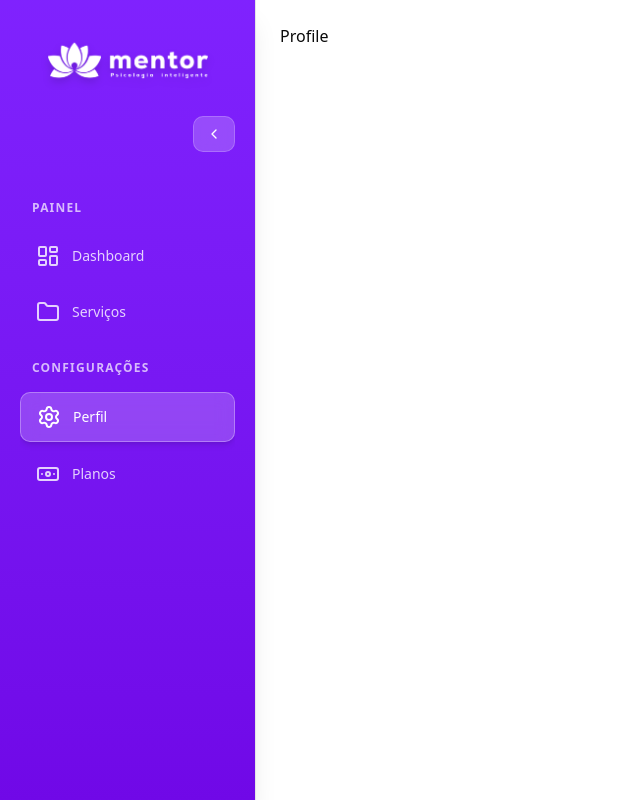
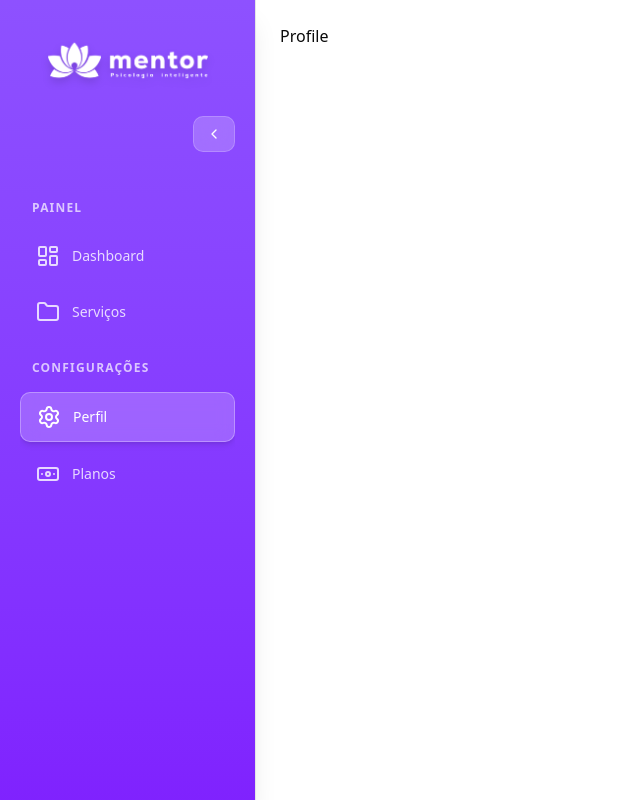
Before and after one commit to RCordeiroAlmeida/saas-mentor, a Next.js app: page /dashboard/profile in a window 1280 px wide. Shown: the whole page, without its empty margins (0-640 px from the left). Built offline with nearby package versions, Linux system fonts and the light colour scheme.

Commit message:
mudança na cor da sidebar

```diff
--- a/app/(panel)/_components/sidebar.tsx
+++ b/app/(panel)/_components/sidebar.tsx
@@ -29,7 +29,7 @@ export function SideBarDashboard( {children}: {children: React.ReactNode}){
 
     return (
         <div className="flex min-h-screen w-full">
-            <aside className={clsx("flex flex-col border-r bg-gradient-to-b from-violet-600 to-violet-700 transition-all duration-500 h-full shadow-xl", {
+            <aside className={clsx("flex flex-col border-r bg-gradient-to-b from-violet-500 to-violet-600 transition-all duration-500 h-full shadow-xl", {
                 "w-20 p-2": isCollapsed,
                 "w-64 p-5": !isCollapsed,
                 "hidden md:flex md:fixed": true
@@ -127,7 +127,7 @@ export function SideBarDashboard( {children}: {children: React.ReactNode}){
                 "md:ml-20": isCollapsed,
                 "md:ml-64": !isCollapsed
             })}>
-                <header className="md:hidden flex items-center justify-between p-4 border-b-2 border-white/20 z-10 sticky top-0 bg-gradient-to-r from-violet-600 to-violet-700 shadow-lg">
+                <header className="md:hidden flex items-center justify-between p-4 border-b-2 border-white/20 z-10 sticky top-0 bg-gradient-to-r from-violet-500 to-violet-600 shadow-lg">
                     <Sheet>
                         <div className="flex items-center gap-4">
                             <SheetTrigger asChild>
@@ -139,7 +139,7 @@ export function SideBarDashboard( {children}: {children: React.ReactNode}){
                             <h1 className="text-base font-bold text-white tracking-wide">Mentor</h1>
                         </div>
 
-                        <SheetContent className="sm:max-w-xs bg-gradient-to-b from-violet-600 to-violet-700 shadow-lg">
+                        <SheetContent className="sm:max-w-xs bg-gradient-to-b from-violet-500 to-violet-600 shadow-lg">
                             <SheetHeader className="border-b pb-4 mb-4">
                                 <div className="flex items-center justify-center mb-2">
                                     <Image
```
